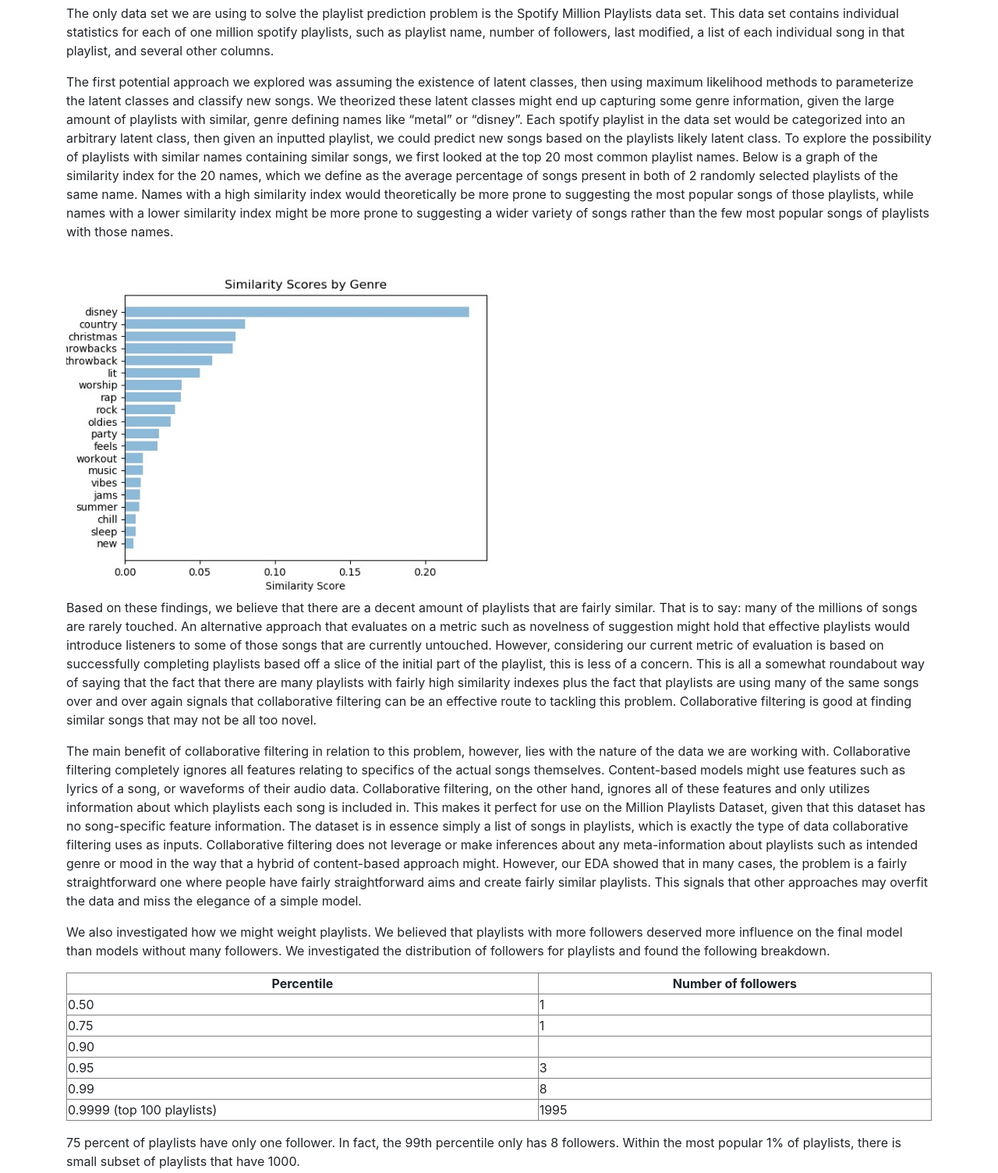
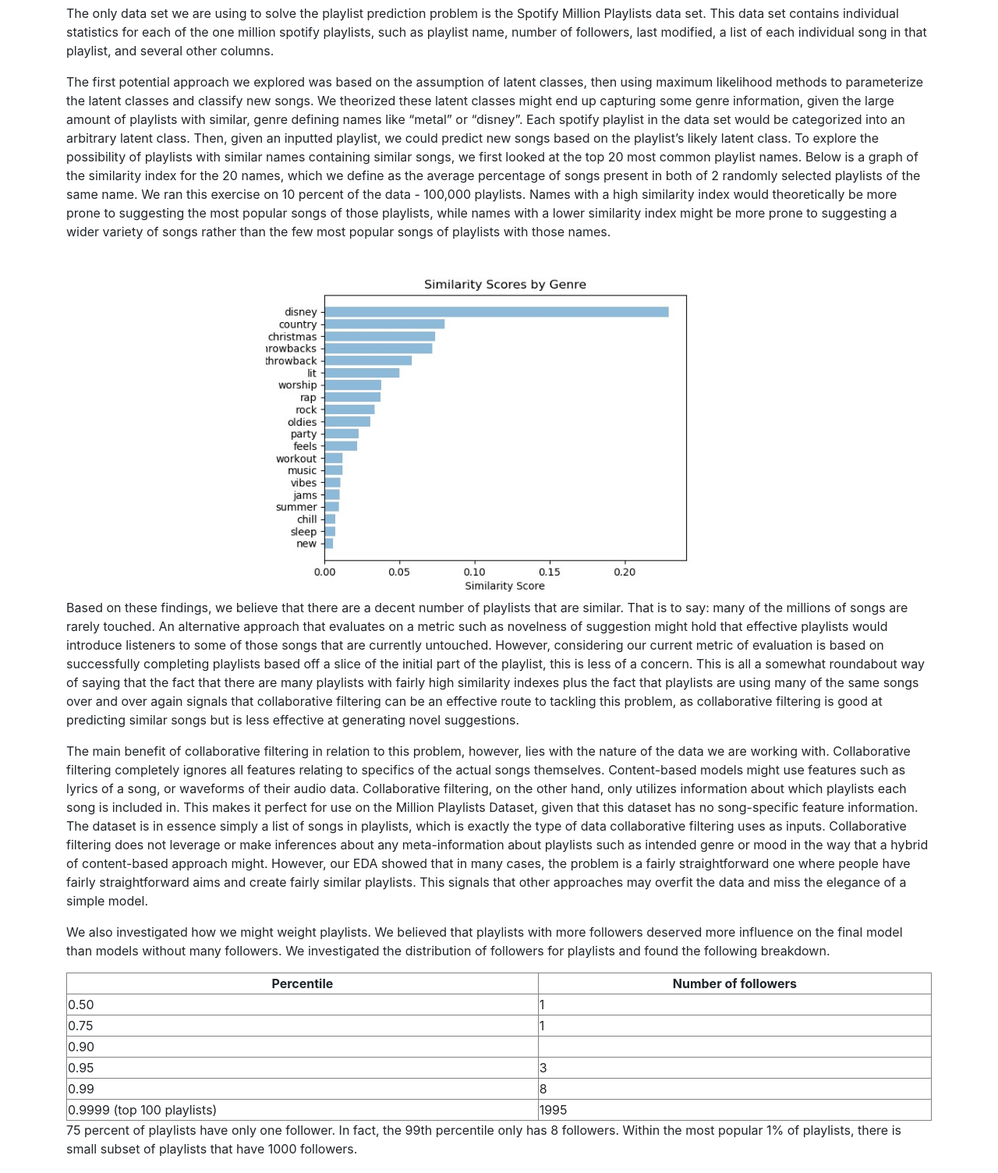
Before and after one commit to tlebryk/SpotifyMRS, a website: page eda.html in a window 1280 px wide. Shown: the part 155-1659 px from the top of the page at 78% size. Drawn offline with Linux system fonts and the light colour scheme.

Commit message:
Update eda.html

```diff
--- a/eda.html
+++ b/eda.html
@@ -61,22 +61,25 @@
     <!-- Page Content -->
     <div class="container">
       <h1 class="mt-5">Exploratory Data Analysis</h1>
-<p> The only data set we are using to solve the playlist prediction problem is the Spotify Million Playlists data set. This data set contains individual statistics for each of one million spotify playlists, such as playlist name, number of followers, last modified, a list of each individual song in that playlist, and several other columns.
+<p>
+  The only data set we are using to solve the playlist prediction problem is the Spotify Million Playlists data set. This data set contains individual statistics for each of the one million spotify playlists, such as playlist name, number of followers, last modified, a list of each individual song in that playlist, and several other columns.
 </p>
-<p> The first potential approach we explored was assuming the existence of latent classes, then using maximum likelihood methods to parameterize the latent classes and classify new songs. We theorized these latent classes might end up capturing some genre information, given the large amount of playlists with similar, genre defining names like “metal” or “disney”. Each spotify playlist in the data set would be categorized into an arbitrary latent class, then given an inputted playlist, we could predict new songs based on the playlists likely latent class. To explore the possibility of playlists with similar names containing similar songs, we first looked at the top 20 most common playlist names. Below is a graph of the similarity index for the 20 names, which we define as the average percentage of songs present in both of 2 randomly selected playlists of the same name.  Names with a high similarity index would theoretically be more prone to suggesting the most popular songs of those playlists, while names with a lower similarity index might be more prone to suggesting a wider variety of songs rather than the few most popular songs of playlists with those names.
+<p>
+The first potential approach we explored was based on the assumption of latent classes, then using maximum likelihood methods to parameterize the latent classes and classify new songs. We theorized these latent classes might end up capturing some genre information, given the large amount of playlists with similar, genre defining names like “metal” or “disney”. Each spotify playlist in the data set would be categorized into an arbitrary latent class. Then, given an inputted playlist, we could predict new songs based on the playlist’s likely latent class. To explore the possibility of playlists with similar names containing similar songs, we first looked at the top 20 most common playlist names. Below is a graph of the similarity index for the 20 names, which we define as the average percentage of songs present in both of 2 randomly selected playlists of the same name. We ran this exercise on 10 percent of the data - 100,000 playlists. Names with a high similarity index would theoretically be more prone to suggesting the most popular songs of those playlists, while names with a lower similarity index might be more prone to suggesting a wider variety of songs rather than the few most popular songs of playlists with those names.
 </p>
-<img style="padding: 0 15px float: left," src="similarity scores.jpg" width="599" height="442"  align=”right” alt="">
+<img style="padding: 0 15px float: left," src="similarity scores.jpg" width="599" height="442"  align=”right” alt="" class='center'>
 
-<p>Based on these findings, we believe that there are a decent amount of playlists that are fairly similar. That is to say: many of the millions of songs are rarely touched. An alternative approach that evaluates on a metric such as novelness of suggestion might hold that effective playlists would introduce listeners to some of those songs that are currently untouched. However, considering our current metric of evaluation is based on successfully completing playlists based off a slice of the initial part of the playlist, this is less of a concern. This is all a somewhat roundabout way of saying that the fact that there are many playlists with fairly high similarity indexes plus the fact that playlists are using many of the same songs over and over again signals that collaborative filtering can be an effective route to tackling this problem. Collaborative filtering is good at finding similar songs that may not be all too novel.
+<p>
+  Based on these findings, we believe that there are a decent number of playlists that are similar. That is to say: many of the millions of songs are rarely touched. An alternative approach that evaluates on a metric such as novelness of suggestion might hold that effective playlists would introduce listeners to some of those songs that are currently untouched. However, considering our current metric of evaluation is based on successfully completing playlists based off a slice of the initial part of the playlist, this is less of a concern. This is all a somewhat roundabout way of saying that the fact that there are many playlists with fairly high similarity indexes plus the fact that playlists are using many of the same songs over and over again signals that collaborative filtering can be an effective route to tackling this problem, as collaborative filtering is good at predicting similar songs but is less effective at generating novel suggestions.
 </p>
 
 <p>
-  The main benefit of collaborative filtering in relation to this problem, however, lies with the nature of the data we are working with. Collaborative filtering completely ignores all features relating to specifics of the actual songs themselves. Content-based models might use features such as lyrics of a song, or waveforms of their audio data. Collaborative filtering, on the other hand, ignores all of these features and only utilizes information about which playlists each song is included in. This makes it perfect for use on the Million Playlists Dataset, given that this dataset has no song-specific feature information. The dataset is in essence simply a list of songs in playlists, which is exactly the type of data collaborative filtering uses as inputs. Collaborative filtering does not leverage or make inferences about any meta-information about playlists such as intended genre or mood in the way that a hybrid of content-based approach might. However, our EDA showed that in many cases, the problem is a fairly straightforward one where people have fairly straightforward aims and create fairly similar playlists. This signals that other approaches may overfit the data and miss the elegance of a simple model.
+  The main benefit of collaborative filtering in relation to this problem, however, lies with the nature of the data we are working with. Collaborative filtering completely ignores all features relating to specifics of the actual songs themselves. Content-based models might use features such as lyrics of a song, or waveforms of their audio data. Collaborative filtering, on the other hand, only utilizes information about which playlists each song is included in. This makes it perfect for use on the Million Playlists Dataset, given that this dataset has no song-specific feature information. The dataset is in essence simply a list of songs in playlists, which is exactly the type of data collaborative filtering uses as inputs. Collaborative filtering does not leverage or make inferences about any meta-information about playlists such as intended genre or mood in the way that a hybrid of content-based approach might. However, our EDA showed that in many cases, the problem is a fairly straightforward one where people have fairly straightforward aims and create fairly similar playlists. This signals that other approaches may overfit the data and miss the elegance of a simple model.
 </p>
 <p>
   We also investigated how we might weight playlists. We believed that playlists with more followers deserved more influence on the final model than models without many followers. We investigated the distribution of followers for playlists and found the following breakdown.
 </p>
-<p>
+
 <table border= '1px solid black'>
   <tr>
     <th>Percentile</th>
@@ -108,12 +111,11 @@
     <td> 1995</td>
   </tr>
 </table>
+<p>
+  75 percent of playlists have only one follower. In fact, the 99th percentile only has 8 followers. Within the most popular 1% of playlists, there is small subset of playlists that have 1000 followers.
 </p>
 <p>
-  75 percent of playlists have only one follower. In fact, the 99th percentile only has 8 followers. Within the most popular 1% of playlists, there is small subset of playlists that have 1000.
-</p>
-<p>
-  One might be tempted to consider these popular playlists as outliers, perhaps to be discarded. However, we believe the popular models have important insights into listener preference and therefore should actually be given more weight in future models. Playlists with lots of followers demonstrates that a swath of people are amenable to their content and therefore, even if they do not have these songs in their own playlists, might be interested in having them added to their playlist. This is to say that songs that appear disproportionately in popular playlists but not in the rest of the population could serve as good recommendation choices, Thus, we calculated the most popular choices in the subset of popular playlists and the most popular choices in the data set as a whole:
+  One might be tempted to consider these popular playlists as outliers, perhaps to be discarded. However, we theorized that popular models might have important insights into listener preference and therefore should actually be given more weight in potential models. Songs that appear disproportionately in popular playlists but not in the rest of the population could serve as good recommendation choices. Thus, we calculated the most popular choices in the subset of popular playlists and the most popular choices in the data set as a whole:
 </p>
 <table border= '1px solid black'>
   <tr>
@@ -190,11 +192,11 @@
 </table>
 
 <p>
-  The sample size of the popular playlist is somewhat limited - it’s only 100 playlists. The songs in the top 10 of the popular playlists covers a wider range of songs. While not explicitly included in the data, all the songs in the overall playlist count were released in the last three years. All but one (Closer) could be classified as Hip-Hop and R&B. The most songs in the most popular playlists were not exclusively from Hip-Hop and R&B and spanned a more expansive range of release dates: “Feel it Still” was released in 2017 but “Iris” was released in 1998.
+  The sample size of the popular playlist is somewhat limited - it’s only 100 playlists. The songs in the top 10 of the popular playlists covers a wider range of songs. While not explicitly included in the data, all the songs in the overall playlist count were released in the last three years. All but one (Closer) could be classified as Hip-Hop and R&B. Most songs in the most popular playlists were not exclusively from Hip-Hop and R&B and spanned a more expansive range of release dates: “Feel it Still” was released in 2017 but “Iris” was released in 1998.
 
 </p>
 <p>
-  The similarity score reinforces this finding that the most popular playlists used a broad range of songs. The similarity score between the top 100 playlists was quite small, at 0.002. This means the most popular playlists could be useful for broad recommendation for many different types of playlists, due to the large range of songs they include.
+	The similarity score reinforces this finding that the most popular playlists used a broad range of songs. The similarity score between the top 100 playlists was quite small, at 0.002. This means the most popular playlists might be useful for broad recommendation for many different types of playlists, due to the large range of songs they include.
 </p>
 
 
```
